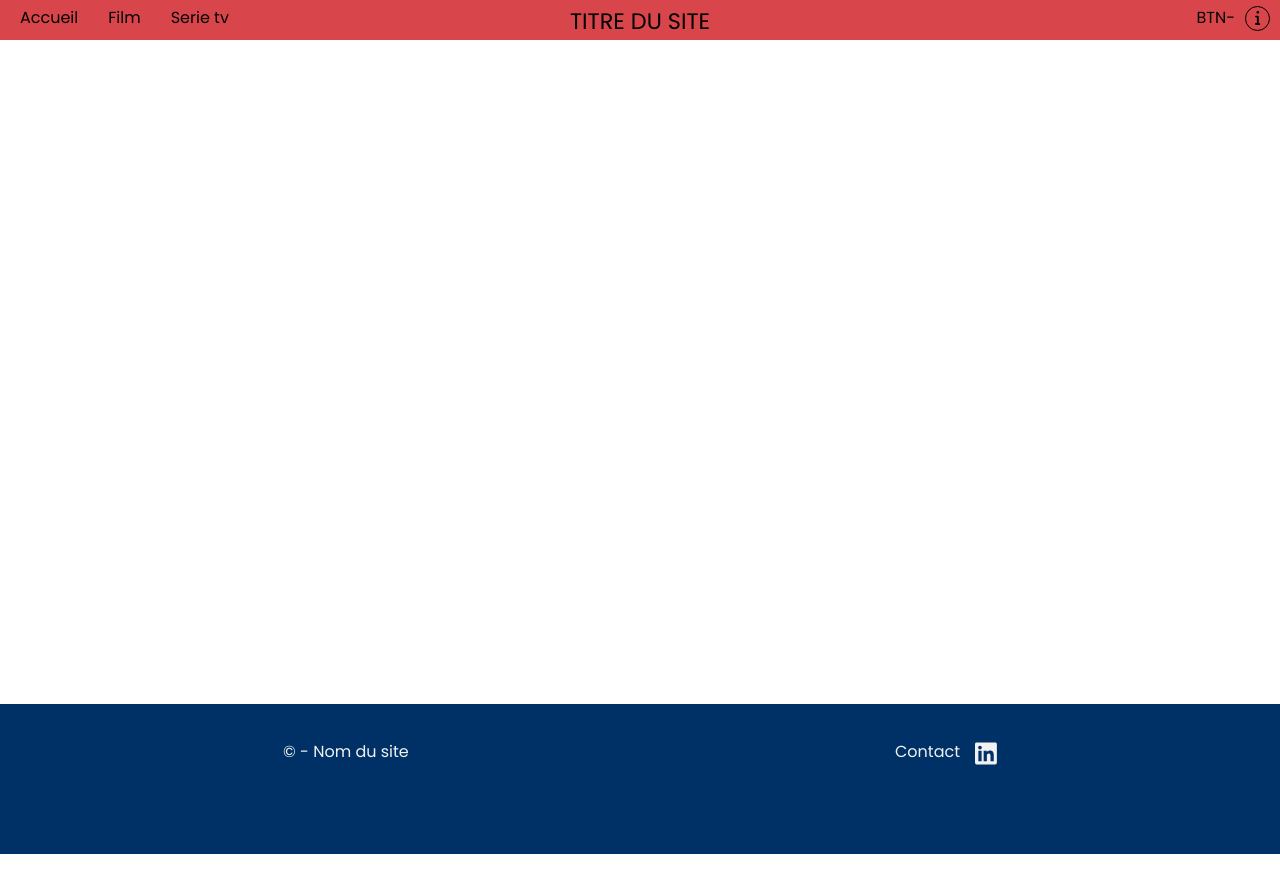
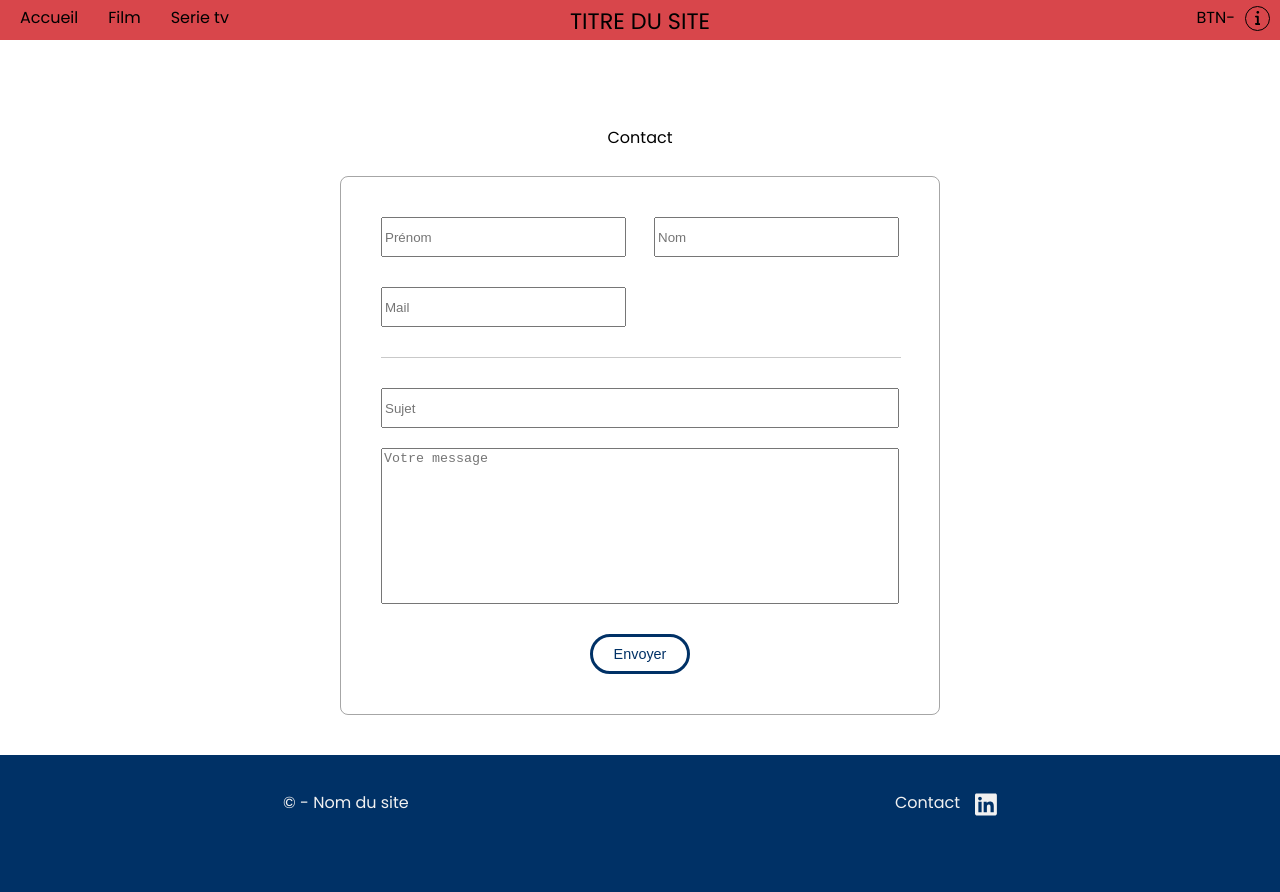
Before and after one commit to julabina/react-movie-app, a React (Create React App) app: page /contact in a window 1280 px wide. Shown: the top 892 px of the page. Before the commit the page ends 854 px from the top, so only its background shows below. Built offline with nearby package versions, Linux system fonts and the light colour scheme.

Commit message:
add contact

```diff
--- a/src/Components/Pages/Contact.js
+++ b/src/Components/Pages/Contact.js
@@ -1,9 +1,46 @@
-import React from 'react';
+import React, { useState } from 'react';
 
 const Contact = () => {
+
+    const [inputFirstname, setInputFirstname] = useState("");
+    const [inputLastname, setInputLastname] = useState("");
+    const [inputMail, setInputMail] = useState("");
+    const [inputTopic, setInputTopic] = useState("");
+    const [inputMessage, setInputMessage] = useState("");
+
+    const [msgToSend, setMsgToSend] = useState([]);
+
+
+    const sendMessage = (e) => {
+        e.preventDefault();
+        let arr = [];
+        arr.push(inputFirstname, inputLastname, inputMail, inputTopic, inputMessage);
+        setMsgToSend(arr);
+        setInputFirstname("");
+        setInputLastname("");
+        setInputMail("");
+        setInputTopic("");
+        setInputMessage("");
+    }
+
     return (
         <main>
-
+            <div className="contactCont">
+                <h2 className='contact_title'>Contact</h2>
+                <form className='contact' onSubmit={sendMessage}>
+                    <div className="contact_names">
+                        <input className='contact_names_input' type="text" name="firstname" id="contactFirst" placeholder='Prénom' required autoComplete='off' value={inputFirstname} onChange={(e) => setInputFirstname(e.target.value)} />
+                        <input className='contact_names_input' type="text" name="lastname" id="contactLast" placeholder='Nom' required autoComplete='off' value={inputLastname} onChange={(e) => setInputLastname(e.target.value)} />
+                    </div>
+                    <input className='contact_email' type="email" name="email" id="contactMail" placeholder='Mail' required autoComplete='off' value={inputMail} onChange={(e) => setInputMail(e.target.value)} />
+                    <div className="contact_separator"></div>
+                    <div className="contact_message">
+                        <input className='contact_message_topic' type="text" name="topic" id="contactTopic" placeholder='Sujet' autoComplete='off' value={inputTopic} onChange={(e) => setInputTopic(e.target.value)} />
+                        <textarea className='contact_message_txt' name="message" id="contactMsg" cols="30" rows="10" placeholder='Votre message' required  autoComplete='off' value={inputMessage} onChange={(e) => setInputMessage(e.target.value)}></textarea>
+                        <button className='contact_message_btn' type="submit">Envoyer</button>
+                    </div>
+                </form>
+            </div>
         </main>
     );
 };
--- a/src/Components/Pages/MovieHome.js
+++ b/src/Components/Pages/MovieHome.js
@@ -48,7 +48,7 @@ const MovieHome = () => {
             <form className='movieHome_form' onSubmit={searchMovie}>
                 <label>
                     Rechercher un film
-                    <input className='movieHome_form_inputTxt' type="text" name="search" value={inputValue} onChange={(e) => setInputValue(e.target.value)} />
+                    <input className='movieHome_form_inputTxt' type="text" name="search" value={inputValue} onChange={(e) => setInputValue(e.target.value)}  autoComplete='off'/>
                 </label>
                 <input className='movieHome_form_btn' type="submit"/>
             </form>
--- a/src/Components/Pages/TvHome.js
+++ b/src/Components/Pages/TvHome.js
@@ -47,7 +47,7 @@ const TvHome = () => {
             <form className='movieHome_form' onSubmit={searchTv}>
                 <label>
                     Rechercher une serie
-                    <input className='tvHome_form_inputTxt' type="text" name="search" value={inputValue} onChange={(e) => setInputValue(e.target.value)} />
+                    <input className='tvHome_form_inputTxt' type="text" name="search" value={inputValue} onChange={(e) => setInputValue(e.target.value)}  autoComplete='off'/>
                 </label>
                 <input className='tvHome_form_btn' type="submit"/>
             </form>
--- a/src/css/style.css
+++ b/src/css/style.css
@@ -806,4 +806,62 @@ footer {
   padding-bottom: 4px;
 }
 
+.contactCont {
+  display: flex;
+  flex-direction: column;
+  align-items: center;
+}
+
+.contact {
+  width: 600px;
+  border: 1px solid rgba(0, 0, 0, 0.349);
+  border-radius: 8px;
+  padding: 40px;
+}
+.contact_title {
+  margin: 90px 0 30px 0;
+}
+.contact_names {
+  display: flex;
+  justify-content: space-between;
+  margin-bottom: 30px;
+}
+.contact_names_input {
+  height: 40px;
+  width: 245px;
+}
+.contact_email {
+  height: 40px;
+  width: 245px;
+}
+.contact_separator {
+  width: 520px;
+  border-bottom: 1px solid rgba(0, 0, 0, 0.212);
+  margin: 30px 0;
+}
+.contact_message {
+  display: flex;
+  flex-direction: column;
+  align-items: center;
+}
+.contact_message_topic {
+  height: 40px;
+  margin-bottom: 20px;
+  width: 100%;
+}
+.contact_message_txt {
+  resize: none;
+  width: 100%;
+}
+.contact_message_btn {
+  width: 100px;
+  height: 40px;
+  margin-top: 30px;
+  background: white;
+  border: 3px solid #003166;
+  color: #003166;
+  font-size: 0.9em;
+  border-radius: 40px;
+}
+
 /*# sourceMappingURL=style.css.map */
--- a/src/sass/main.scss
+++ b/src/sass/main.scss
@@ -22,3 +22,4 @@
 @import './pages/tv';
 @import './pages/tvHome';
 @import './pages/tvList';
+@import './pages/contact';
--- /dev/null
+++ b/src/sass/pages/_contact.scss
@@ -0,0 +1,57 @@
+.contactCont {
+    display: flex;
+    flex-direction: column;
+    align-items: center;
+}
+
+.contact {
+    width: 600px;
+    border: 1px solid rgba(0, 0, 0, 0.349);
+    border-radius: 8px;
+    padding: 40px;
+    &_title {
+        margin: 90px 0 30px 0;
+    }
+    &_names {
+        display: flex;
+        justify-content: space-between;
+        margin-bottom: 30px;
+        &_input {
+            height: 40px;
+            width: 245px;
+        }
+    }
+    &_email {
+        height: 40px;
+        width: 245px;
+    }
+    &_separator {
+        width: 520px;
+        border-bottom: 1px solid rgba(0, 0, 0, 0.212);
+        margin: 30px 0;
+    }
+    &_message {
+        display: flex;
+        flex-direction: column;
+        align-items: center;
+        &_topic {
+            height: 40px;
+            margin-bottom: 20px;
+            width: 100%;
+        }
+        &_txt {
+            resize: none;
+            width: 100%;
+        }
+        &_btn {
+            width: 100px;
+            height: 40px;
+            margin-top: 30px;
+            background: white;
+            border: 3px solid map-get($map: $colors, $key:secondary );
+            color: map-get($map: $colors, $key:secondary );
+            font-size: 0.9em;
+            border-radius: 40px;
+        }
+    }
+}
```
Also changed, not shown: 1 other file (tests, documents, lock files or other folders).
